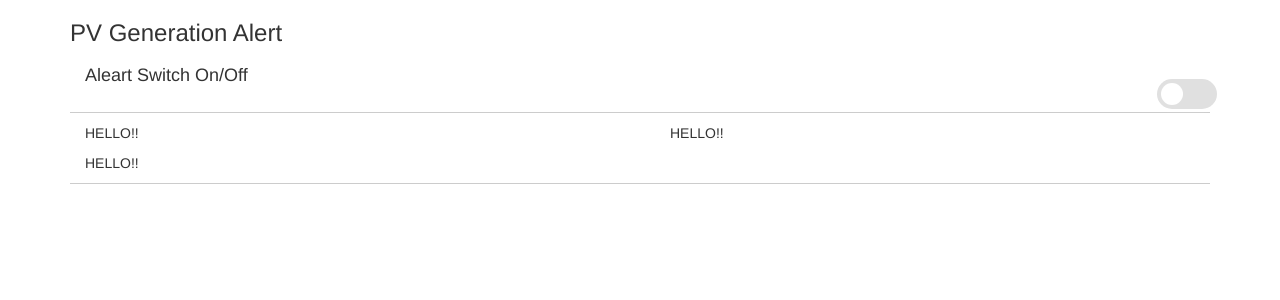
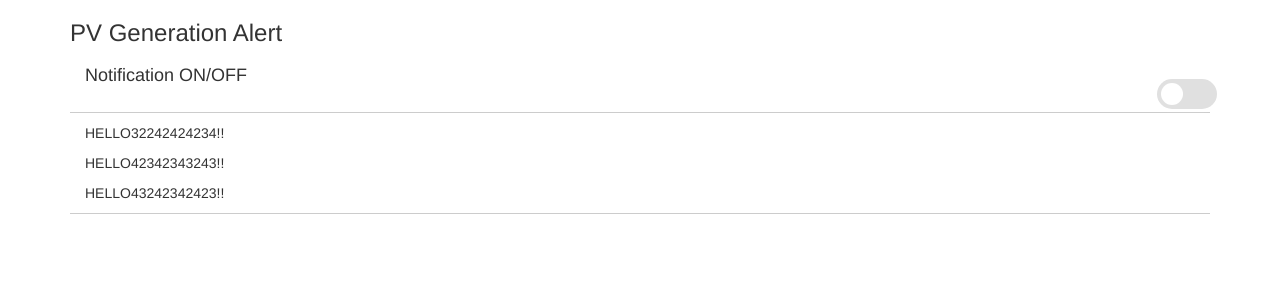
Before and after one commit to panda109/tsfm, a Flask app: page /hello in a window 1280 px wide. Shown: the top 300 px of the page. Run offline with Flask 2, Linux system fonts and the light colour scheme; some libraries are stand-ins or nearby versions.

Commit message:
update page

```diff
--- a/app/templates/base.html
+++ b/app/templates/base.html
@@ -9,15 +9,15 @@
 <body
 {% block content%}
 	<div class="container">
-			<div class="row justify-content-center">
+			<div class="row">
 				<div class="col-xs-12 col-sm-12">
 					<h3>PV Generation Alert</>
 				</div>
 	</div>
 	<div class="container">
-			<div class="row justify-content-center">
+			<div class="row">
 				<div class="col-xs-6 col-sm-6">
- 					<h4>Aleart Switch On/Off</>
+ 					<h4>Notification  ON/OFF</>
  				</div>
  				<div class="col-xs-6 col-sm-6">
 					<label style="float:right" class="switch">
--- a/app/templates/index.html
+++ b/app/templates/index.html
@@ -5,17 +5,17 @@
 {% block page_content %}
 <div class="container">
 <div class="row">
-	<div class="col-xs-6 col-sm-6">
+	<div class="col-xs-12 col-sm-12">
 		<p>
-		HELLO!!
+		HELLO32242424234!!
 	</div>
-	<div class="col-xs-6 col-sm-6">
+	<div class="col-xs-12 col-sm-12">
 		<p>
-		HELLO!!
+		HELLO42342343243!!
 	</div>
-	<div class="col-xs-6 col-sm-6">
+	<div class="col-xs-12 col-sm-12">
 		<p>
-		HELLO!!
+		HELLO43242342423!!
 	</div>
 </div>
 </div>
```
